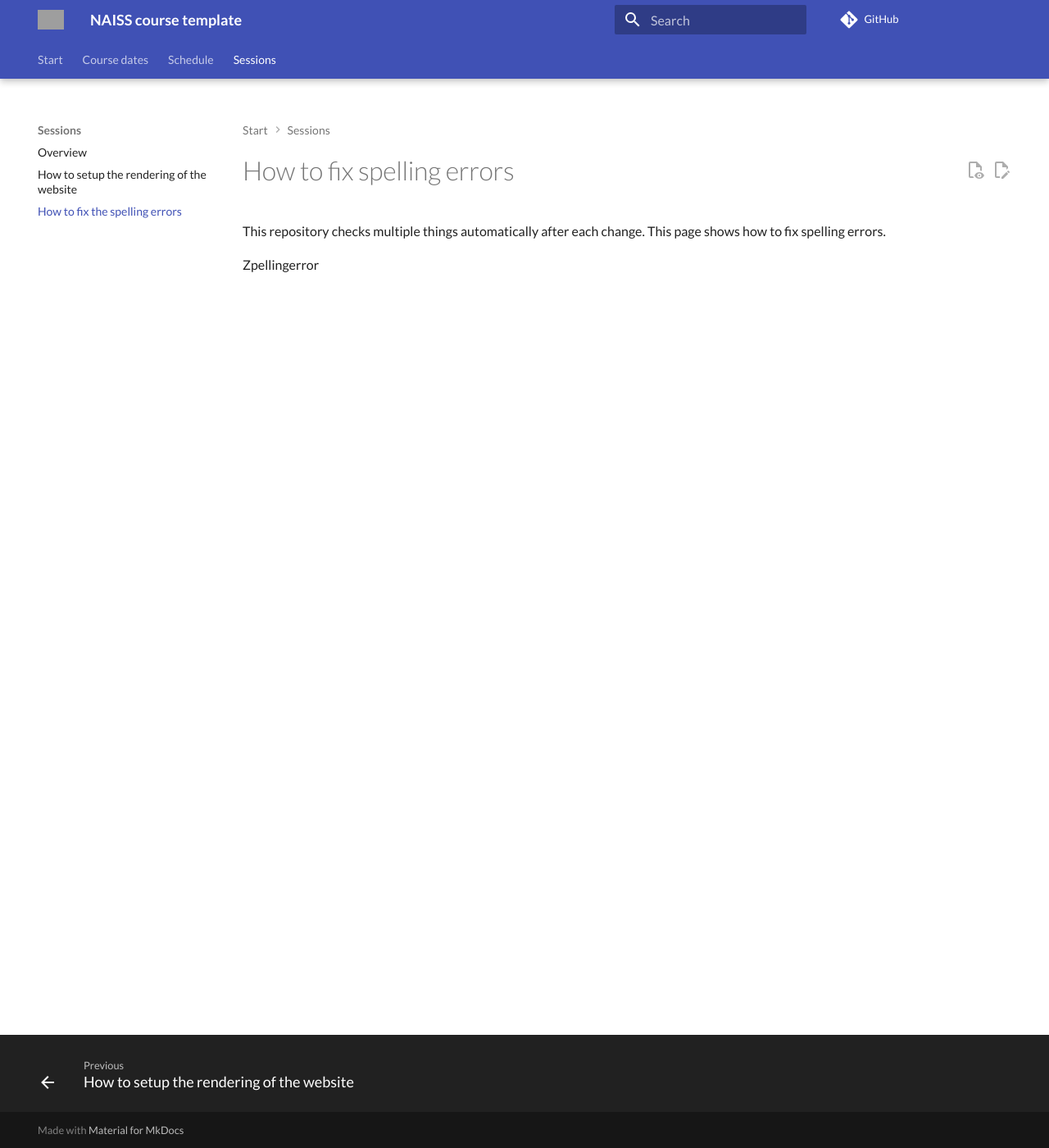
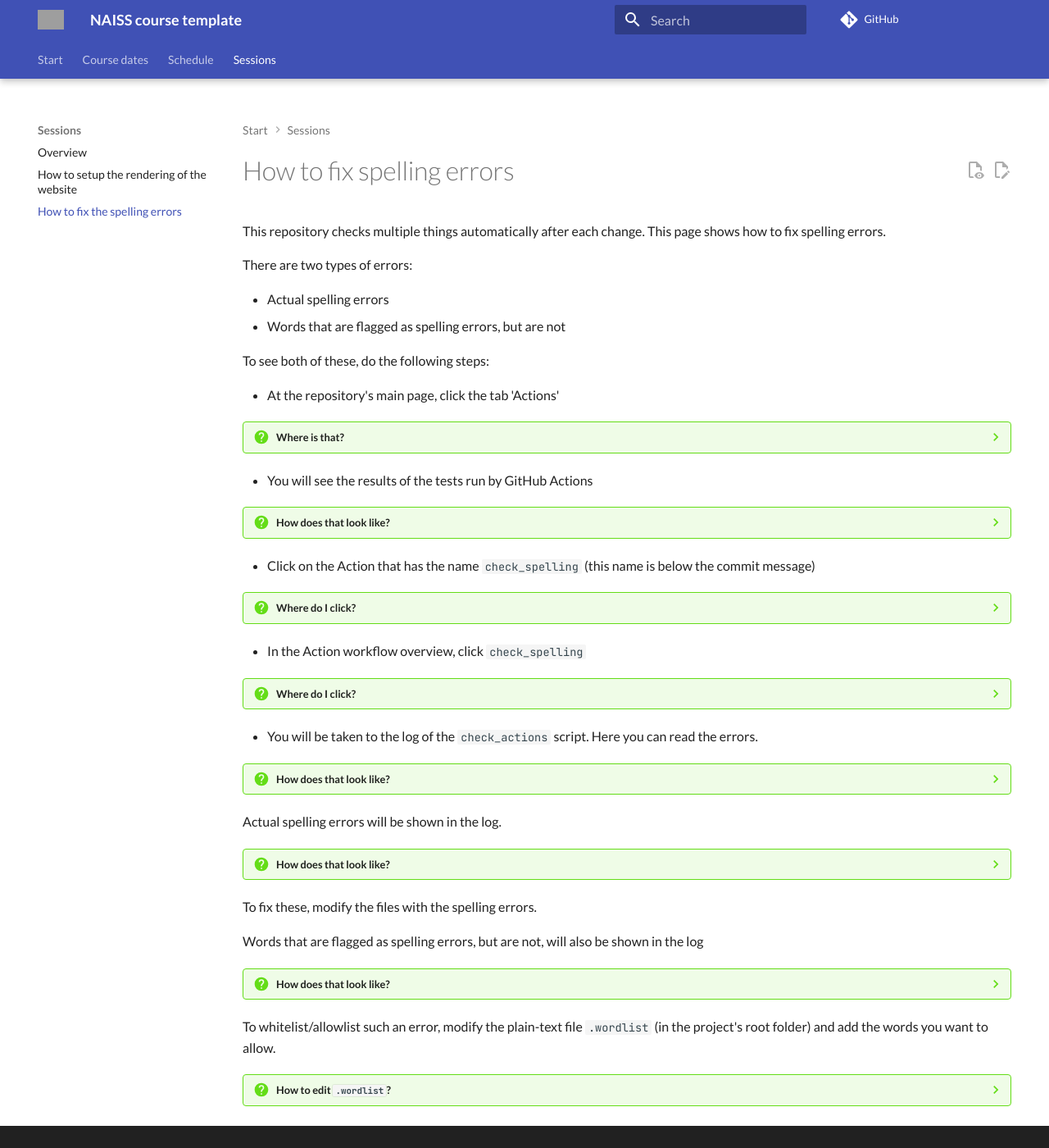
Before and after one commit to richelbilderbeek/naiss_course_template, an MkDocs documentation site: the page built from docs/sessions/how_to_fix_spelling_errors/README.md, in a window 1280 px wide and 1400 px high. Shown: the whole window at 82% size. Built offline with MkDocs 1.6.1 and Material for MkDocs 9.7.7, drawn with Linux system fonts in a browser that asks for light colours; comment, search, counter and statistics services are not loaded; grey boxes are pictures that could not be loaded.

Commit message:
How to fix spelling error

```diff
--- a/docs/sessions/how_to_fix_spelling_errors/README.md
+++ b/docs/sessions/how_to_fix_spelling_errors/README.md
@@ -3,5 +3,103 @@
 This repository checks multiple things automatically after each change.
 This page shows how to fix spelling errors.
 
+There are two types of errors:
 
-Zpellingerror
+- Actual spelling errors
+- Words that are flagged as spelling errors, but are not
+
+To see both of these, do the following steps:
+
+- At the repository's main page, click the tab 'Actions'
+
+???- question "Where is that?"
+
+    It is the 4th horizontal tab.
+
+    ![Click on 'Actions'](repo_click_actions.png)
+
+- You will see the results of the tests run by GitHub Actions
+
+???- question "How does that look like?"
+
+    The results of the tests run by GitHub Actions:
+
+    ![the results of the tests run by GitHub Actions](actions_last_results.png)
+
+- Click on the Action that has the name `check_spelling` (this
+  name is below the commit message)
+
+???- question "Where do I click?"
+
+    Click on the Action that has the name `check_spelling`.
+
+    ![Click on the Action that has the name `check_spelling`](action_check_spelling_click.png)
+
+- In the Action workflow overview, click `check_spelling`
+
+???- question "Where do I click?"
+
+    Click `check_spelling`.
+
+    ![Click `check_spelling`](action_check_spelling_workflow_click.png)
+
+- You will be taken to the log of the `check_actions` script.
+  Here you can read the errors.
+
+???- question "How does that look like?"
+
+    The bottom of the log of the `check_actions` script
+
+    ![The bottom of the log of the `check_actions` script](check_spelling_results_bottom.png)
+
+Actual spelling errors will be shown in the log.
+
+???- question "How does that look like?"
+
+    A spelling errors that is a spelling error.
+    It shows the spelling error and the file that contains the spelling
+    error.
+
+    ![A spelling errors that is a spelling error](check_spelling_results_real_error.png)
+
+To fix these, modify the files with the spelling errors.
+
+Words that are flagged as spelling errors, but are not,
+will also be shown in the log
+
+???- question "How does that look like?"
+
+    Here are multiple spelling errors that are not spelling errors,
+    especially `UPPMAX` (the Uppsala HPC center) is a clear example
+    of an incorrectly labeled spelling error.
+
+    ![A spelling errors that is a spelling error](check_spelling_results_bottom.png)
+
+To whitelist/allowlist such an error, modify the plain-text file `.wordlist`
+(in the project's root folder)
+and add the words you want to allow.
+
+???- question "How to edit `.wordlist`?"
+
+    In the repository's main page, click `.wordlist`
+
+    ![Click '.wordlist'](repo_click_wordlist.png)
+
+    Click 'Edit'.
+
+    ![Click 'Edit'](edit_wordlist.png)
+
+    Add the words you want to allow (use one per line)
+    and click 'Commit'
+
+    ![Click 'Commit'](commit_changes_to_wordlist.png)
+
+    Click 'Commit changes'.
+
+    ![Click 'Commit changes'](commit_changes.png)
+
+    Now, the `.wordlist` file has been changed.
+
+    ![The '.wordlist' file has been changed](wordlist_is_changed.png)
+
+    This immediately triggers a new spellcheck :-)
```
Also changed, not shown: docs/sessions/how_to_fix_spelling_errors/action_check_spelling_click.png (added), docs/sessions/how_to_fix_spelling_errors/action_check_spelling_workflow_click.png (added), docs/sessions/how_to_fix_spelling_errors/actions_last_results.png (added), docs/sessions/how_to_fix_spelling_errors/check_spelling_results_bottom.png (added), docs/sessions/how_to_fix_spelling_errors/check_spelling_results_real_error.png (added), docs/sessions/how_to_fix_spelling_errors/commit_changes.png (added), docs/sessions/how_to_fix_spelling_errors/commit_changes_to_wordlist.png (added), docs/sessions/how_to_fix_spelling_errors/edit_wordlist.png (added), docs/sessions/how_to_fix_spelling_errors/repo_click_actions.png (added), docs/sessions/how_to_fix_spelling_errors/repo_click_wordlist.png (added), docs/sessions/how_to_fix_spelling_errors/wordlist_is_changed.png (added).
